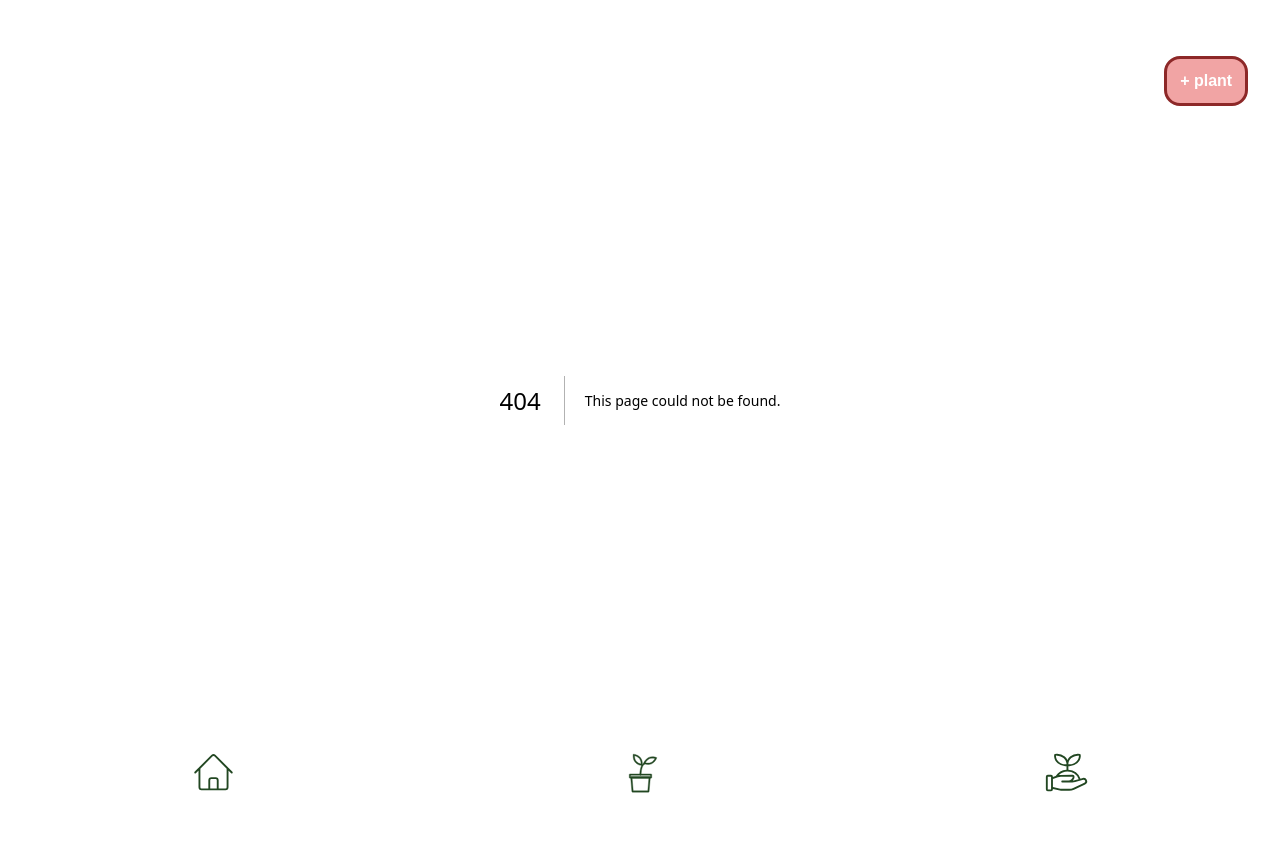
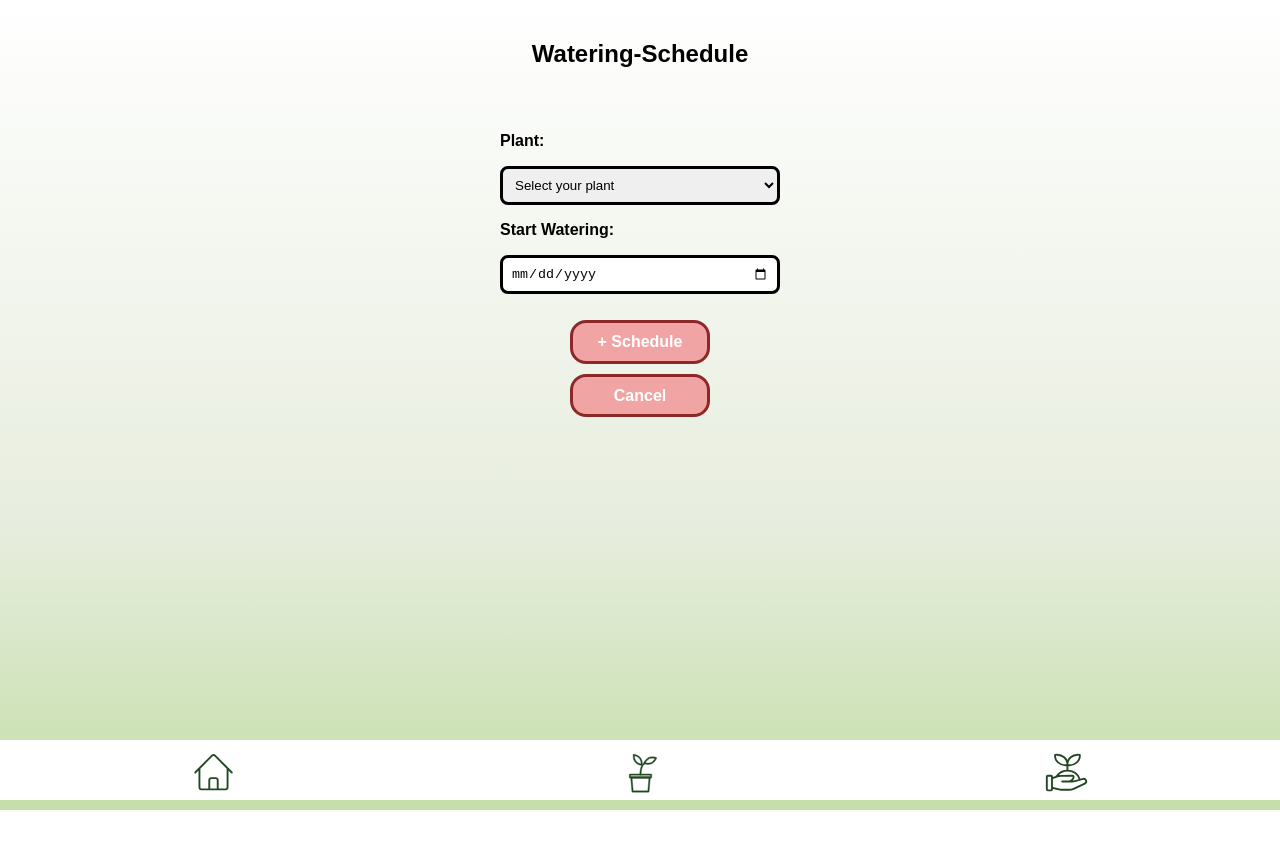
Before and after one commit to MarenOelixtown/plant-care-app, a Next.js app: page /scheduleform in a window 1280 px wide. Before the commit this address had no page. Shown: the top 848 px of the page. After the commit the page ends 810 px from the top, so only its background shows below. Built offline with nearby package versions, Linux system fonts and the light colour scheme.

Commit message:
adjusting functionality water-schedule

```diff
--- a/components/NavigationAddPlant.js
+++ b/components/NavigationAddPlant.js
@@ -23,7 +23,7 @@ const AddPlant = styled.p`
 
 export default function NavigationAddPlant() {
   const router = useRouter();
-  const hiddenPaths = [`/createplant`, `/`];
+  const hiddenPaths = [`/createplant`, `/`, `/myschedule`, `/scheduleform`];
 
   return (
     <Link href="/createplant">
--- a/components/NavigationBar/HomeIcon.js
+++ b/components/NavigationBar/HomeIcon.js
@@ -9,8 +9,8 @@ export const HomeIcon = ({ getFillColor }) => (
     stroke={getFillColor}
   >
     <path
-      stroke-linecap="round"
-      stroke-linejoin="round"
+      strokeLinecap="round"
+      strokeLinejoin="round"
       d="m2.25 12 8.954-8.955c.44-.439 1.152-.439 1.591 0L21.75 12M4.5 9.75v10.125c0 .621.504 1.125 1.125 1.125H9.75v-4.875c0-.621.504-1.125 1.125-1.125h2.25c.621 0 1.125.504 1.125 1.125V21h4.125c.621 0 1.125-.504 1.125-1.125V9.75M8.25 21h8.25"
     />
   </svg>
--- a/components/NavigationBar/PlantOverviewIcon.js
+++ b/components/NavigationBar/PlantOverviewIcon.js
@@ -8,7 +8,7 @@ export const PlantOverviewIcon = ({ getFillColor }) => (
     stroke={getFillColor}
     fill={getFillColor}
   >
-    <title>Plant Overview Icon</title>
+    <title>Plant Overview</title>
     <g data-name="Layer 24" id="Layer_24">
       <path
         className="cls-1"
--- /dev/null
+++ b/components/ScheduleForm.js
@@ -0,0 +1,92 @@
+import styled from "styled-components";
+import { useState } from "react";
+import { useRouter } from "next/router";
+
+const StyledButton = styled.button`
+  display: block;
+  width: 50%;
+  margin: 10px auto;
+  padding: 10px 24px;
+  border: 3px solid var(--secondary-stroke-color);
+  background-color: var(--secondary-bg-color);
+  border-radius: 1rem;
+  color: white;
+  font-weight: bold;
+  font-size: 1rem;
+  cursor: pointer;
+  &:hover {
+    color: var(--secondary-stroke-color);
+    background-color: white;
+  }
+`;
+const FormContainer = styled.form`
+  display: grid;
+  gap: 0.5rem;
+`;
+const Label = styled.label`
+  font-weight: bold;
+`;
+const Select = styled.select`
+  width: 100%;
+  border: 3px solid black;
+  border-radius: 0.5rem;
+  padding: 0.5rem;
+  margin: 0.5rem 0;
+`;
+const Input = styled.input`
+  width: 100%;
+  padding: 0.5rem;
+  border: 3px solid black;
+  border-radius: 0.5rem;
+  margin: 0.5rem 0;
+`;
+
+export default function ScheduleForm({
+  plants,
+  handleAddReminder,
+  isMyPlantFunction,
+}) {
+  const [selectedPlant, setSelectedPlant] = useState("");
+  const [wateringDate, setWateringDate] = useState("");
+  const myPlants = plants.filter((plant) => isMyPlantFunction(plant.id));
+  const router = useRouter();
+
+  function addSchedule(event) {
+    event.preventDefault();
+
+    const formData = new FormData(event.target);
+    const scheduleData = Object.fromEntries(formData);
+
+    handleAddReminder(scheduleData.name, scheduleData.wateringDate);
+    window.alert("New Watering-Schedule added successfully!");
+    router.push("/myschedule");
+  }
+  return (
+    <FormContainer onSubmit={addSchedule}>
+      <Label htmlFor="name">Plant:</Label>
+      <Select
+        id="name"
+        name="name"
+        value={selectedPlant}
+        onChange={(e) => setSelectedPlant(e.target.value)}
+        required
+      >
+        <option value="">Select your plant</option>
+        {myPlants.map((plant) => (
+          <option key={plant.id} value={plant.id}>
+            {plant.name}
+          </option>
+        ))}
+      </Select>
+      <Label htmlFor="wateringDate">Start Watering:</Label>
+      <Input
+        id="wateringDate"
+        type="date"
+        name="wateringDate"
+        value={wateringDate}
+        onChange={(e) => setWateringDate(e.target.value)}
+      />
+      <StyledButton type="submit">+ Schedule</StyledButton>
+    </FormContainer>
+  );
+}
--- a/pages/_app.js
+++ b/pages/_app.js
@@ -18,7 +18,6 @@ export default function App({ Component, pageProps }) {
           id: newPlantWithId.id,
           isMyPlant: true,
           isUserPlant: true,
-          wateringDate: newPlant.wateringDate || "",
         },
         ...plantsInfo,
       ]);
@@ -45,6 +44,7 @@ export default function App({ Component, pageProps }) {
     setPlants(plants.filter((plant) => plant.id !== id));
     setPlantsInfo(plantsInfo.filter((plant) => plant.id !== id));
   }
+
   function handleAddReminder(id, wateringDate) {
     setPlantsInfo(
       plantsInfo.map((plant) =>
@@ -58,6 +58,10 @@ export default function App({ Component, pageProps }) {
 
   const isMyPlantFunction = (id) =>
     plantsInfo.find((info) => info.id === id)?.isMyPlant;
+
+  const isMyPlantWithReminder = (id) =>
+    plantsInfo.find((info) => info.id === id)?.isMyPlant &&
+    !!plantsInfo.find((info) => info.id === id)?.wateringDate;
 
   return (
     <>
@@ -73,6 +77,7 @@ export default function App({ Component, pageProps }) {
           handleAddPlant={handleAddPlant}
           handleDeletePlant={handleDeletePlant}
           handleAddReminder={handleAddReminder}
+          isMyPlantWithReminder={isMyPlantWithReminder}
         />
       </Layout>
     </>
--- a/pages/schedule/index.js
+++ /dev/null
@@ -1,5 +0,0 @@
-import MySchedule from "@/components/Schedule";
-
-export default function MySchedulePage({ plantsInfo }) {
-  return <MySchedule plantsInfo={plantsInfo} />;
-}
--- /dev/null
+++ b/pages/scheduleform/index.js
@@ -0,0 +1,57 @@
+import ScheduleForm from "@/components/ScheduleForm";
+import styled from "styled-components";
+import Link from "next/link";
+
+const FormPageContainer = styled.div`
+  width: 300px;
+  margin: 10px auto;
+  padding: 10px;
+`;
+const Heading = styled.h2`
+  text-align: center;
+  margin-bottom: 4rem;
+`;
+const StyledLink = styled(Link)`
+  display: flex;
+  justify-content: center;
+  text-decoration: none;
+  text-decoration: none;
+`;
+const CancelSchedule = styled.p`
+  display: block;
+  width: 50%;
+  text-align: center;
+  border: 3px solid var(--secondary-stroke-color);
+  background-color: var(--secondary-bg-color);
+  margin-top: 0;
+  padding: 0.6rem 0.6rem;
+  border-radius: 1rem;
+  color: white;
+  text-decoration: none;
+  font-weight: bold;
+  cursor: pointer;
+  &:hover {
+    color: var(--secondary-stroke-color);
+    background-color: white;
+  }
+`;
+
+export default function ScheduleFormPage({
+  plants,
+  isMyPlantFunction,
+  handleAddReminder,
+}) {
+  return (
+    <FormPageContainer>
+      <Heading>Watering-Schedule</Heading>
+      <ScheduleForm
+        plants={plants}
+        isMyPlantFunction={isMyPlantFunction}
+        handleAddReminder={handleAddReminder}
+      />
+      <StyledLink href="/myschedule">
+        <CancelSchedule>Cancel</CancelSchedule>
+      </StyledLink>
+    </FormPageContainer>
+  );
+}
```
Also changed, not shown: components/MyPlants.js (+7 -5 lines), components/NavigationBar/MyPlantsIcon.js (+1 -1 lines), components/Schedule.js (+110 -50 lines), pages/myschedule/index.js (added, +15 -0 lines).
